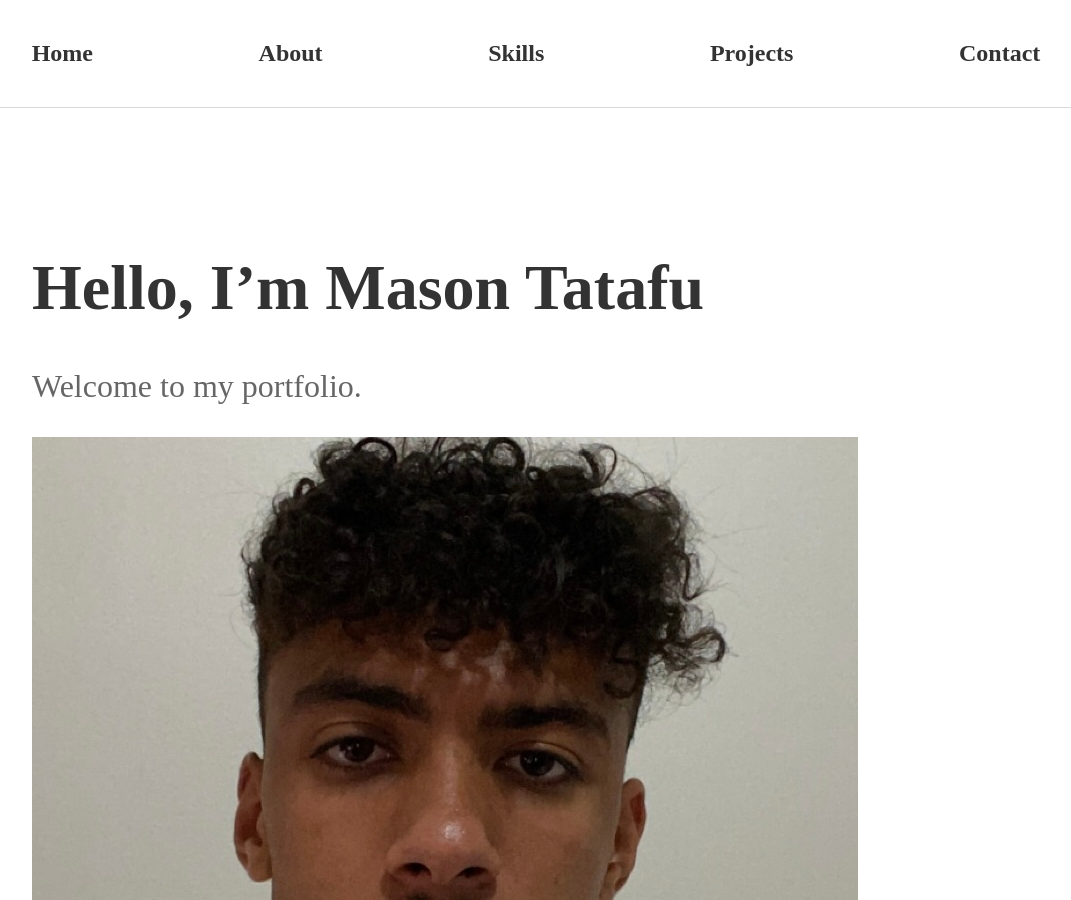
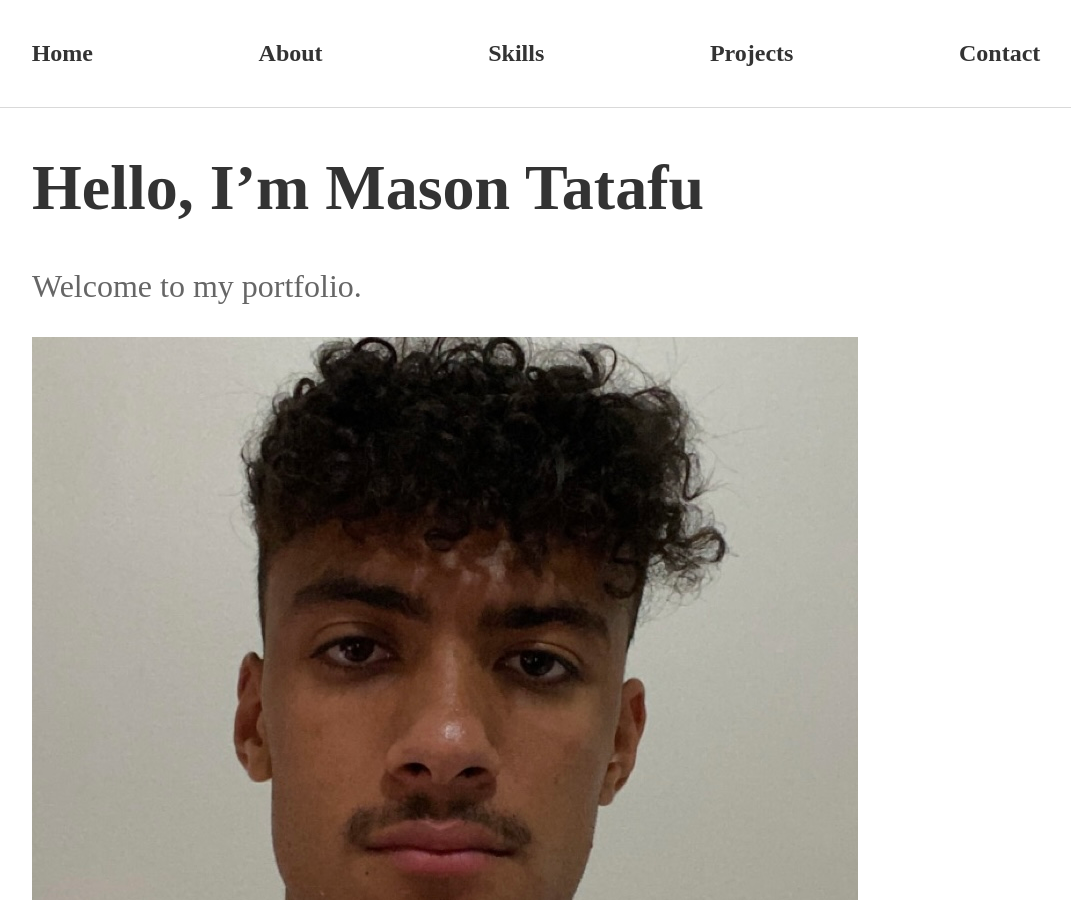
Before and after one commit to masontatafu/masontatafu.github.io, a Jekyll site: the page built from index.md, in a window 1280 px wide and 900 px high. Shown: the whole window, without its empty margins (104-1175 px from the left). Built offline with Jekyll 4.4.1, drawn with Linux system fonts in a browser that asks for light colours.

Commit message:
Update style.css

```diff
--- a/assets/style.css
+++ b/assets/style.css
@@ -60,7 +60,6 @@ h1 {
     align-items: center; /* Center elements vertically */
     justify-content: space-between; /* Space out text and image */
     height: 100vh; /* Full viewport height */
-    padding: 0 10%;
 }
 
 /* Text Section */
@@ -69,7 +68,6 @@ h1 {
     font-weight: bold;
     flex: 1;
     text-align: left;
-    padding-top: 100px; /* push text below navbar*/
 }
 
 .subheading {
@@ -106,10 +104,6 @@ h1 {
     background-color: #0056b3;
 }
 
-/* ===== FIX NAVBAR OVERLAPPING CONTENT ===== */
-main {
-    padding-top: 100px; /* Adjust this if needed to push content down */
-}
 
 /* ===== STRUCTURE: TEXT LEFT, IMAGE RIGHT ===== */
 body {
@@ -117,4 +111,5 @@ body {
     justify-content: center;
     height: 100vh; /* Full screen height */
     padding: 0 10%;
+    padding-top: 100px;
 }
```
